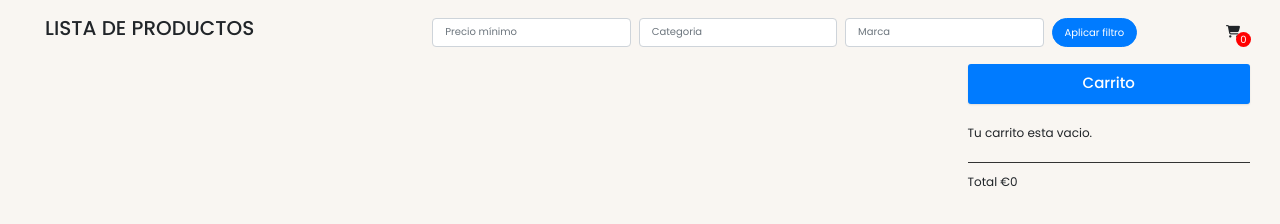
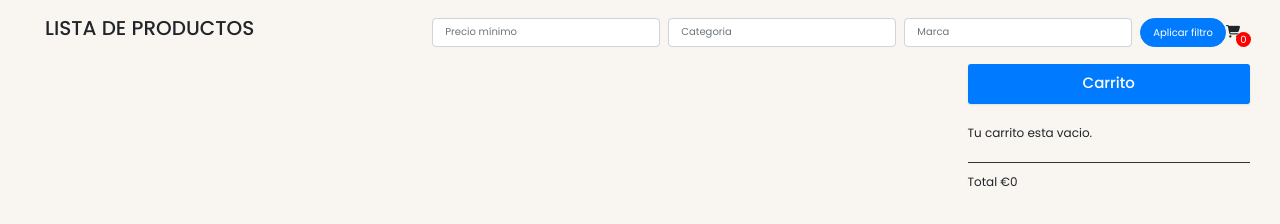
Before and after one commit to dberte7/onlineShop, a plain HTML site: page index.html in a window 1280 px wide. Drawn offline with nearby package versions, Linux system fonts and the light colour scheme; some packages are replaced by stand-ins of ours; no server answers; a script that the page names is missing.

Commit message:
Update index.html
pequeño arreglo en el html

```diff
--- a/index.html
+++ b/index.html
@@ -20,9 +20,9 @@
                 <h1 class="navbar-brand">LISTA DE PRODUCTOS</h1>
                 <nav class="navbar navbar-light">
                     <form class="form-inline">
-                        <input class="form-control col-sm-12 col-lg-3 mr-2" type="number" placeholder="Precio mínimo" aria-label="Precio mínimo" id="minPrice">
-                        <input class="form-control col-sm-12 col-lg-3 mr-2" type="text" placeholder="Categoria" aria-label="Categoria" id="category">
-                        <input class="form-control col-sm-12 col-lg-3 mr-2" type="text" placeholder="Marca" aria-label="Marca" id="brand">
+                        <input class="form-control mr-2" type="number" placeholder="Precio mínimo" aria-label="Precio mínimo" id="minPrice">
+                        <input class="form-control mr-2" type="text" placeholder="Categoria" aria-label="Categoria" id="category">
+                        <input class="form-control mr-2" type="text" placeholder="Marca" aria-label="Marca" id="brand">
                         <button class="btn btn-primary" id="applyFilter">Aplicar filtro</button>
                     </form>
                     <div class="icon-cart"><i class="fa-solid fa-cart-shopping fa-lg"></i><span id="count">0</span></div>
```
